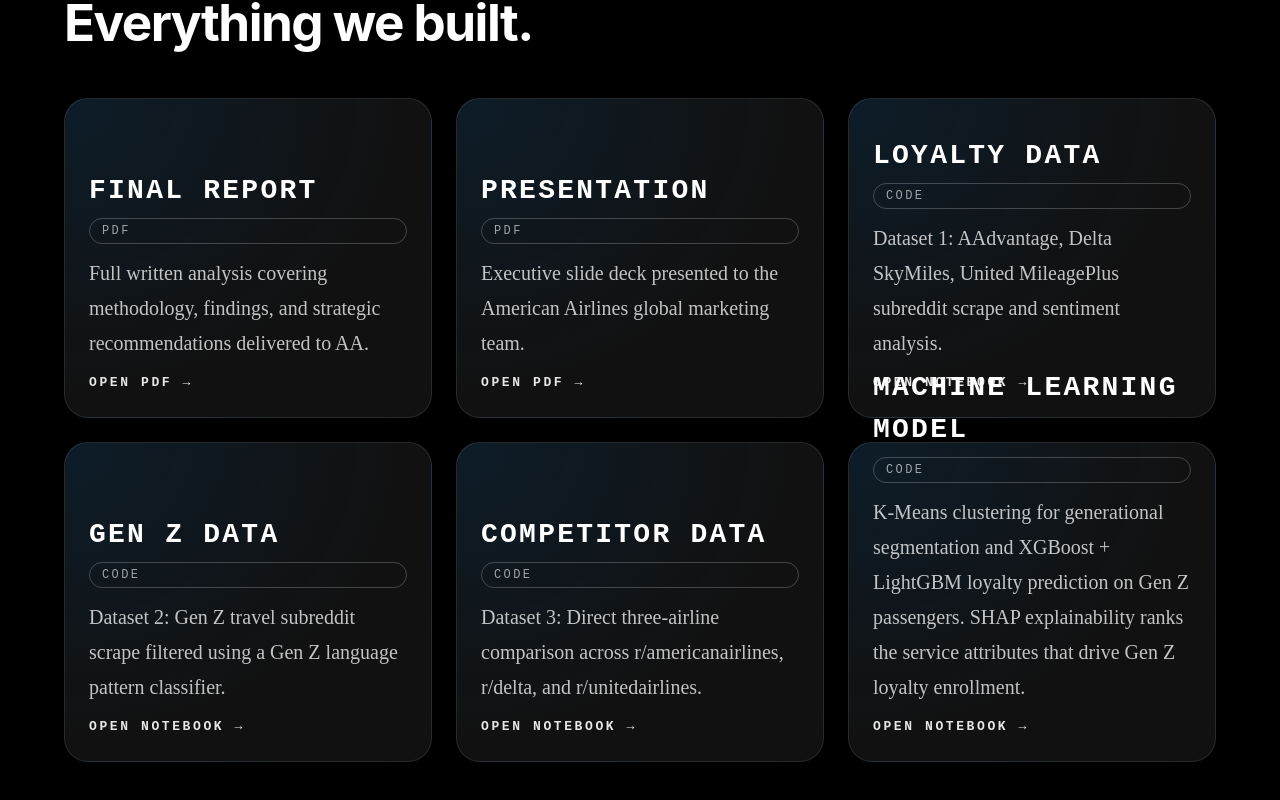
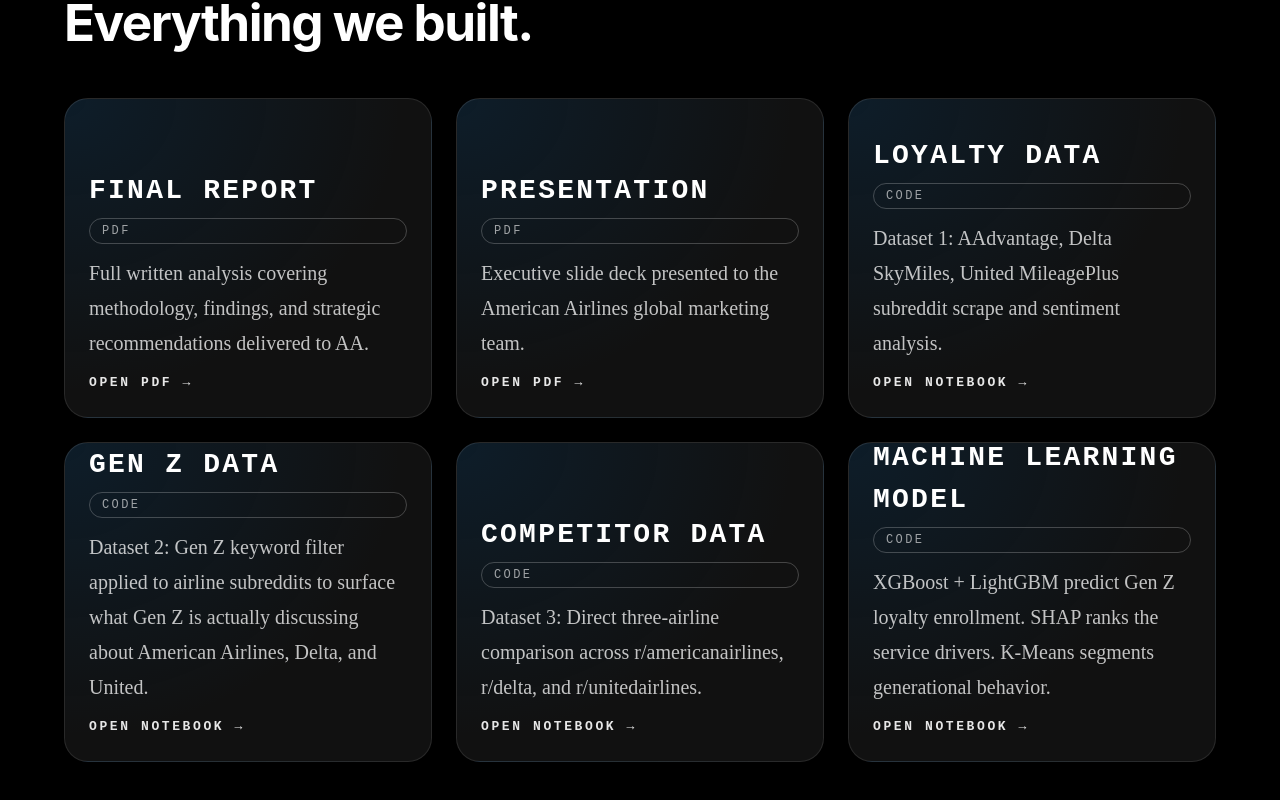
Before and after one commit to sebafleon-10/seba-portfolio, a Next.js app: page /work/american-airlines in a window 1280 px wide. Shown: the part 1621-2421 px from the top of the page. Built offline with nearby package versions, Linux system fonts and the light colour scheme.

Commit message:
shorten ML description, update gen z data description

```diff
--- a/app/work/american-airlines/page.tsx
+++ b/app/work/american-airlines/page.tsx
@@ -219,7 +219,7 @@
             {
               value: 'GEN Z DATA',
               label: 'code',
-              description: 'Dataset 2: Gen Z travel subreddit scrape filtered using a Gen Z language pattern classifier.',
+              description: 'Dataset 2: Gen Z keyword filter applied to airline subreddits to surface what Gen Z is actually discussing about American Airlines, Delta, and United.',
               href: 'https://colab.research.google.com/drive/1M5ma_7f-GddO743pxZ-c515put95iek_?authuser=1',
               type: 'Open Notebook',
             },
@@ -233,7 +233,7 @@
             {
               value: 'MACHINE LEARNING MODEL',
               label: 'code',
-              description: 'K-Means clustering for generational segmentation and XGBoost + LightGBM loyalty prediction on Gen Z passengers. SHAP explainability ranks the service attributes that drive Gen Z loyalty enrollment.',
+              description: 'XGBoost + LightGBM predict Gen Z loyalty enrollment. SHAP ranks the service drivers. K-Means segments generational behavior.',
               href: 'https://colab.research.google.com/drive/13JB5oxn4z8e_q8CCXwUyM05fI8vDyjvW?authuser=1',
               type: 'Open Notebook',
             },
```
